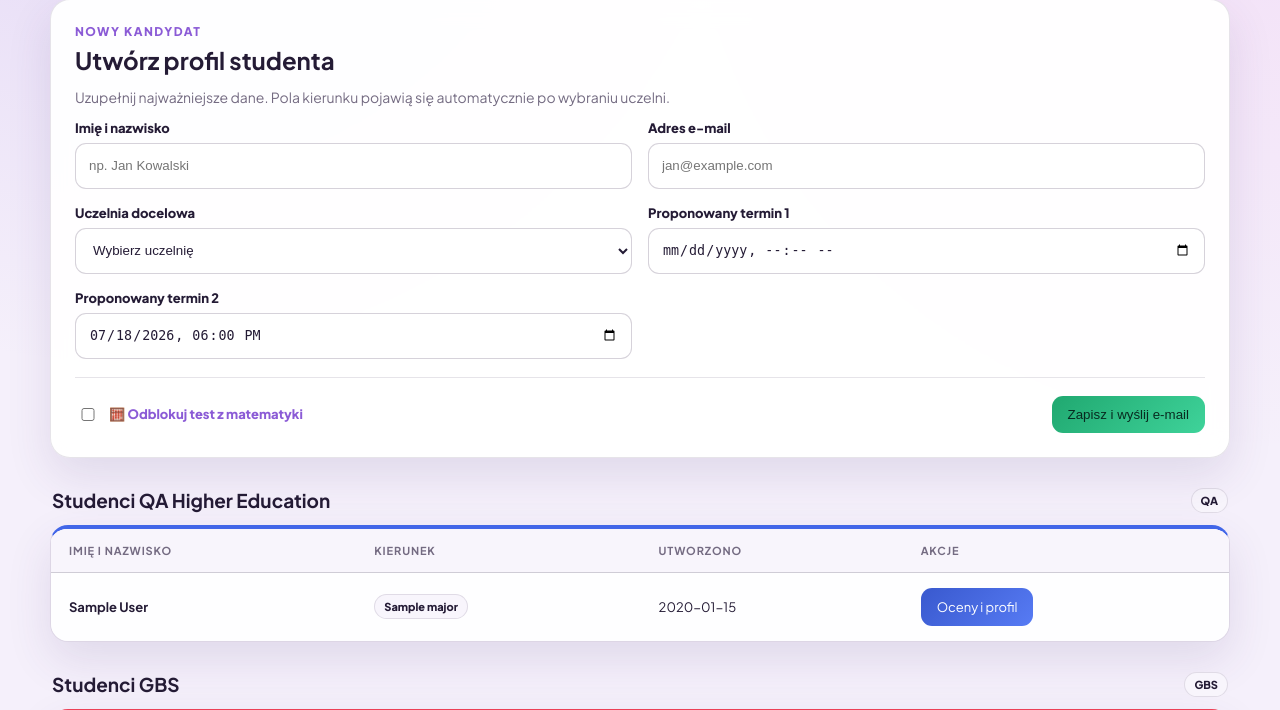
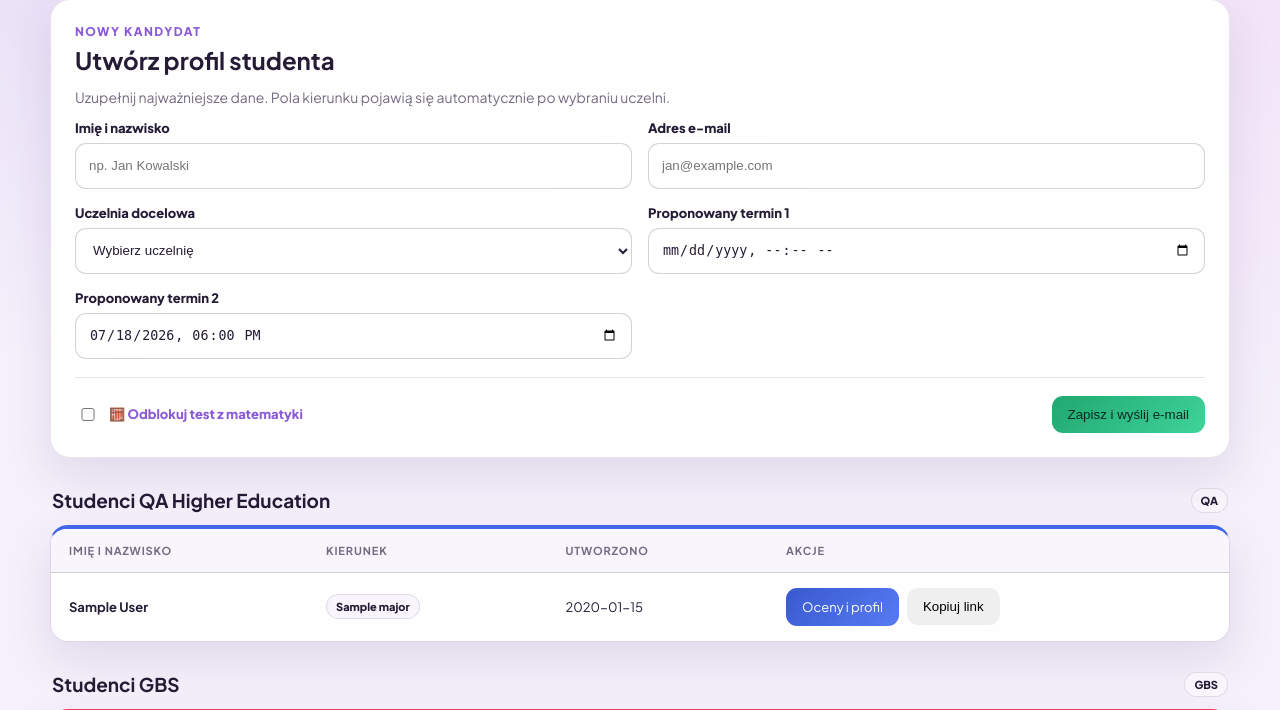
Before and after one commit to kubad0101-creator/rozprawki-app, a Flask app: page /panel in a window 1280 px wide. Shown: the part 160-870 px from the top of the page. Run offline with Flask 3, Linux system fonts and the light colour scheme; the visitor is signed in with stand-in values (Sample User, id 1); tables that the repository leaves empty hold one stand-in row (values such as "Sample post").

Commit message:
Update panel_dashboard.html

```diff
--- a/templates/panel_dashboard.html
+++ b/templates/panel_dashboard.html
@@ -115,6 +115,12 @@
       .card h2,
       .card h3 {
         margin-top: 0;
+      }
+      .row-actions {
+        display: flex;
+        align-items: center;
+        gap: 8px;
+        flex-wrap: wrap;
       }
       .btn {
         border: 0;
@@ -585,9 +591,16 @@
                 </td>
                 <td>{{ s.created_at.strftime('%Y-%m-%d') }}</td>
                 <td>
-                  <a href="/admin/student/{{ s.id }}" class="btn btn-blue"
-                    >Oceny i profil</a
-                  >
+                  <div class="row-actions">
+                    <a href="/admin/student/{{ s.id }}" class="btn btn-blue">Oceny i profil</a>
+                    <button
+                      type="button"
+                      class="btn btn-grey"
+                      onclick="copySilent('{{ request.host_url }}student/{{ s.url_slug }}', this)"
+                    >
+                      Kopiuj link
+                    </button>
+                  </div>
                 </td>
               </tr>
               {% endfor %}
@@ -623,9 +636,16 @@
                 </td>
                 <td>{{ s.created_at.strftime('%Y-%m-%d') }}</td>
                 <td>
-                  <a href="/admin/student/{{ s.id }}" class="btn btn-blue"
-                    >Oceny i profil</a
-                  >
+                  <div class="row-actions">
+                    <a href="/admin/student/{{ s.id }}" class="btn btn-blue">Oceny i profil</a>
+                    <button
+                      type="button"
+                      class="btn btn-grey"
+                      onclick="copySilent('{{ request.host_url }}student/{{ s.url_slug }}', this)"
+                    >
+                      Kopiuj link
+                    </button>
+                  </div>
                 </td>
               </tr>
               {% endfor %}
@@ -654,9 +674,16 @@
                 <td><strong>{{ s.name }}</strong></td>
                 <td>{{ s.created_at.strftime('%Y-%m-%d') }}</td>
                 <td>
-                  <a href="/admin/student/{{ s.id }}" class="btn btn-blue"
-                    >Oceny i profil</a
-                  >
+                  <div class="row-actions">
+                    <a href="/admin/student/{{ s.id }}" class="btn btn-blue">Oceny i profil</a>
+                    <button
+                      type="button"
+                      class="btn btn-grey"
+                      onclick="copySilent('{{ request.host_url }}student/{{ s.url_slug }}', this)"
+                    >
+                      Kopiuj link
+                    </button>
+                  </div>
                 </td>
               </tr>
               {% endfor %}
@@ -699,6 +726,42 @@
           });
       })();
 
+      function copySilent(text, button) {
+        if (!navigator.clipboard) {
+          const temporary = document.createElement("textarea");
+          temporary.value = text;
+          temporary.setAttribute("readonly", "");
+          temporary.style.position = "fixed";
+          temporary.style.opacity = "0";
+          document.body.appendChild(temporary);
+          temporary.select();
+          document.execCommand("copy");
+          temporary.remove();
+          showCopyState(button);
+          return;
+        }
+
+        navigator.clipboard
+          .writeText(text)
+          .then(() => showCopyState(button))
+          .catch((error) => console.error("Błąd kopiowania linku:", error));
+      }
+
+      function showCopyState(button) {
+        const originalText = button.textContent;
+        button.textContent = "Skopiowano";
+        button.classList.remove("btn-grey");
+        button.classList.add("btn-green");
+        button.disabled = true;
+
+        window.setTimeout(() => {
+          button.textContent = originalText;
+          button.classList.remove("btn-green");
+          button.classList.add("btn-grey");
+          button.disabled = false;
+        }, 1500);
+      }
+
       function toggleUniFields() {
         const sel = document.getElementById("uniSelector");
         if (!sel.value) return;
```
